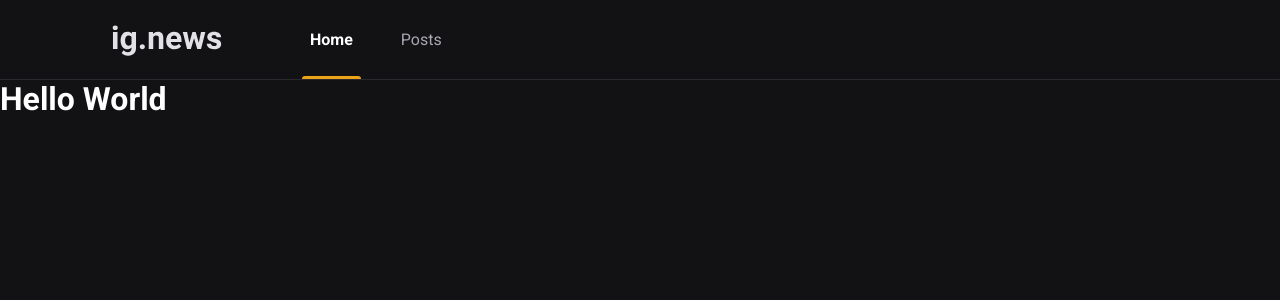
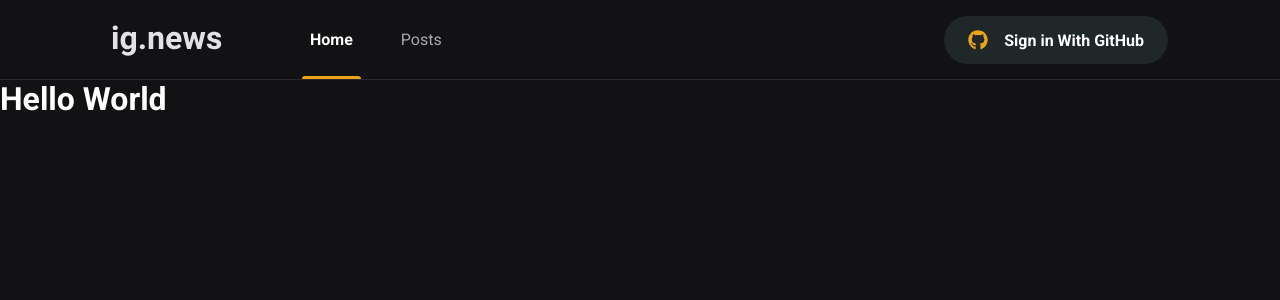
Before and after one commit to 0xb0b1/ignews, a Next.js app: page / in a window 1280 px wide. Shown: the top 300 px of the page. Built offline with nearby package versions, Linux system fonts and the light colour scheme.

Commit message:
sign in button

```diff
--- a/src/components/Header/index.tsx
+++ b/src/components/Header/index.tsx
@@ -1,4 +1,5 @@
 import { useState } from "react";
+import { SignInButton } from "../SignInButton";
 import styles from "./styles.module.scss";
 
 export function Header() {
@@ -12,6 +13,7 @@
           <a className={styles.active}>Home</a>
           <a>Posts</a>
         </nav>
+        <SignInButton />
       </div>
     </header>
   );
--- a/src/components/Header/styles.module.scss
+++ b/src/components/Header/styles.module.scss
@@ -51,4 +51,8 @@
       }
     }
   }
+
+  button {
+    margin-left: auto;
+  }
 }
--- /dev/null
+++ b/src/components/SignInButton/index.tsx
@@ -0,0 +1,30 @@
+import { useState } from "react";
+import { FaGithub } from "react-icons/fa";
+import { FiX } from "react-icons/fi";
+
+import styles from "./styles.module.scss";
+
+export function SignInButton() {
+  const [isUserLoggedIn, setIsUserLoggedIn] = useState(false);
+
+  return isUserLoggedIn ? (
+    <button
+      onClick={() => setIsUserLoggedIn(false)}
+      type="button"
+      className={styles.signInButton}
+    >
+      <FaGithub color="#04d361" />
+      Paulo Vicente
+      <FiX color="#737380" className={styles.closeIcon} />
+    </button>
+  ) : (
+    <button
+      onClick={() => setIsUserLoggedIn(true)}
+      type="button"
+      className={styles.signInButton}
+    >
+      <FaGithub color="#eba417" />
+      Sign in With GitHub
+    </button>
+  );
+}
--- /dev/null
+++ b/src/components/SignInButton/styles.module.scss
@@ -0,0 +1,33 @@
+.signInButton {
+  height: 3rem;
+  border-radius: 3rem;
+  background: var(--gray-850);
+  border: 0;
+  padding: 0 1.5rem;
+
+  display: flex;
+  align-items: center;
+  justify-content: center;
+
+  color: var(--white);
+  font-weight: bold;
+
+  svg {
+    width: 20px;
+    height: 20px;
+  }
+
+  svg:first-child {
+    margin-right: 1rem;
+  }
+
+  svg.closeIcon {
+    margin-left: 1rem;
+  }
+
+  transition: filter 0.2s;
+
+  &:hover {
+    filter: brightness(0.8);
+  }
+}
```
